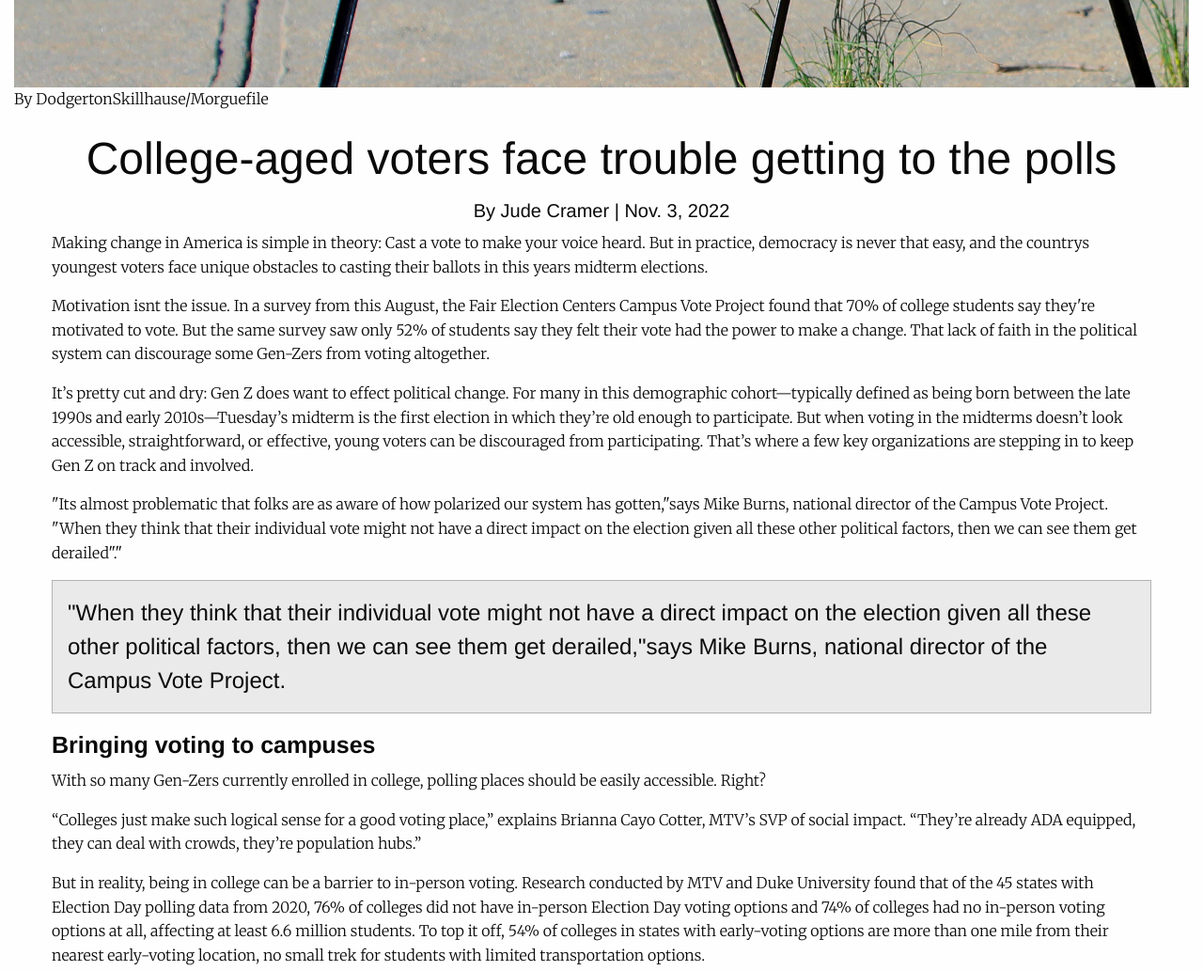
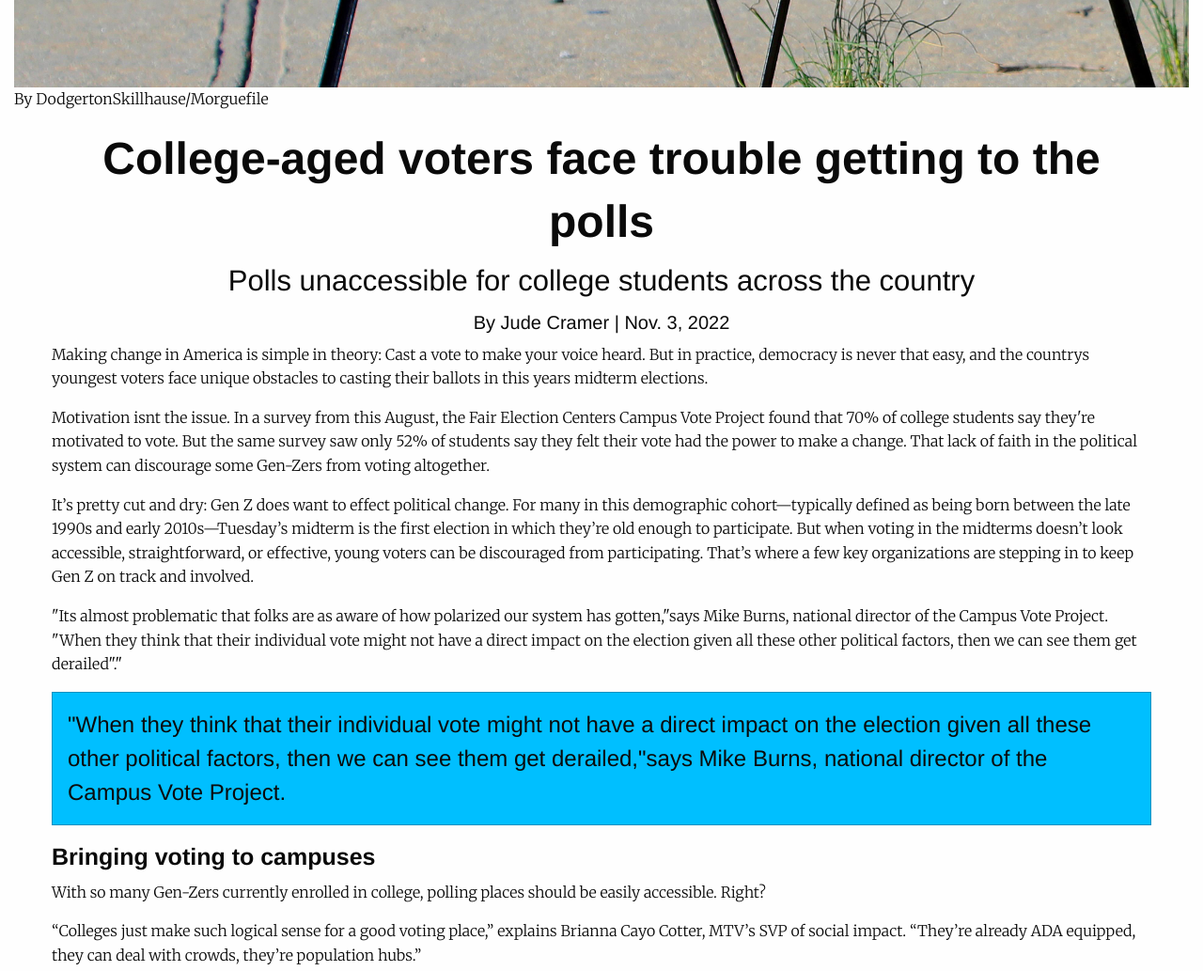
Before and after one commit to arthompson41/JOUR352, a plain HTML site: page JOURmidterm/index.html in a window 1280 px wide. Shown: the part 740-1773 px from the top of the page at 94% size. Drawn offline with Linux system fonts and the light colour scheme; a web font is replaced by a local one.

Commit message:
Add files via upload

```diff
--- a/JOURmidterm/css/app.css
+++ b/JOURmidterm/css/app.css
@@ -4,9 +4,10 @@ h1 {
 font-family: 'PT Sans Narrow'
 }
 
-h4 {
-  color:##00BFFF;
+h3 {
+  text-align: center;
 }
+
 h5 {
   text-align:center;
   font-family: 'merriweather;'}
@@ -14,4 +15,5 @@ h5 {
 p {
   font-family: 'merriweather'}
 
-  <!-- The fonts and colors were not cooperating -->
+h4 {
+ color:#ff6666;}
--- a/JOURmidterm/index.html
+++ b/JOURmidterm/index.html
@@ -1,4 +1,3 @@
-
 <!doctype html>
 <html class="no-js" lang="en" dir="ltr">
   <head>
@@ -11,6 +10,29 @@
     <link rel="stylesheet" href="css/app.css">
     <link rel="stylesheet" href="css/foundation.css">
     <link rel="preconnect" href="https://fonts.googleapis.com">
+
+
+  <!-- HTML Meta Tags -->
+  <title>JOUR352 Midterm</title>
+  <meta name="description" content="College-aged voters face trouble getting to the polls. Making change in America is simple in theory: Cast a vote to make your voice heard. But in practice, democracy is never that easy, and the country’s youngest voters face unique obstacles to casting their ballots in this year’s midterm elections.">
+
+  <!-- Facebook Meta Tags -->
+  <meta property="og:url" content="https://arthompson41.github.io/JOUR352/Week6Sample/index.html">
+  <meta property="og:type" content="website">
+  <meta property="og:title" content="JOUR352 Midterm">
+  <meta property="og:description" content="College-aged voters face trouble getting to the polls. Making change in America is simple in theory: Cast a vote to make your voice heard. But in practice, democracy is never that easy, and the country’s youngest voters face unique obstacles to casting their ballots in this year’s midterm elections.">
+  <meta property="og:image" content="https://arthompson41.github.io/JOUR352/JOURmidterm/images/votingsign.jpg">
+
+  <!-- Twitter Meta Tags -->
+  <meta name="twitter:card" content="summary_large_image">
+  <meta property="twitter:domain" content="arthompson41.github.io">
+  <meta property="twitter:url" content="https://arthompson41.github.io/JOUR352/Week6Sample/index.html">
+  <meta name="twitter:title" content="JOUR352 Midterm">
+  <meta name="twitter:description" content="College-aged voters face trouble getting to the polls. Making change in America is simple in theory: Cast a vote to make your voice heard. But in practice, democracy is never that easy, and the country’s youngest voters face unique obstacles to casting their ballots in this year’s midterm elections.">
+  <meta name="twitter:image" content="https://arthompson41.github.io/JOUR352/JOURmidterm/images/votingsign.jpg">
+
+  <!-- Meta Tags Generated via https://www.opengraph.xyz -->
+
 
 <link rel="preconnect" href="https://fonts.googleapis.com">
 <link rel="preconnect" href="https://fonts.gstatic.com" crossorigin>
@@ -31,7 +53,8 @@
 <!--THIS CREATES MY GRID -->
     <div class="grid-container">
 <!--Headline-->
-<h1>College-aged voters face trouble getting to the polls </h1>
+<h1><strong>College-aged voters face trouble getting to the polls </strong></h1>
+<h3>Polls unaccessible for college students across the country</h3>
 <h5>By Jude Cramer | Nov. 3, 2022</h5>
 
 
@@ -61,7 +84,7 @@ then we can see them get derailed"."</p>
 
 <!-- This is my callout -->
 
-<div class="callout secondary" style="font-size:1.5rem;">"When they think that their individual vote might not have
+<div class="callout secondary" style="font-size:1.5rem; background-color: #00bfff">"When they think that their individual vote might not have
 a direct impact on the election given all these other political factors,
 then we can see them get derailed,"says Mike Burns, national director of the Campus Vote Project. </div>
 
@@ -85,7 +108,9 @@ then we can see them get derailed,"says Mike Burns, national director of the Cam
 
 <p>“It’s not rocket science,” she says. “Basically, democracy needs a CMO. And we are able to be that for young voters.”</p>
 
+
 <h4><strong>Meeting Gen Z where it is</strong></h4>
+
 
 <p>While MTV and the Campus Vote Project are meeting Gen Zers on the ground, NBC, the country’s oldest broadcasting network, is meeting them on their smartphones. </p>
 
```
